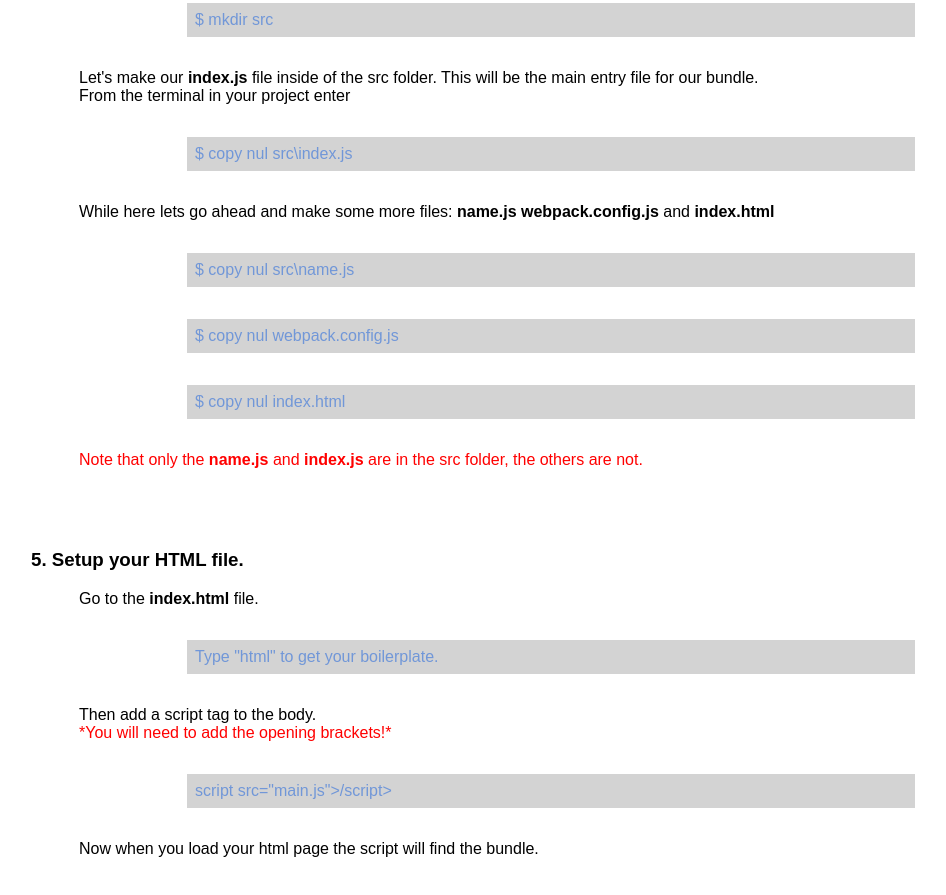
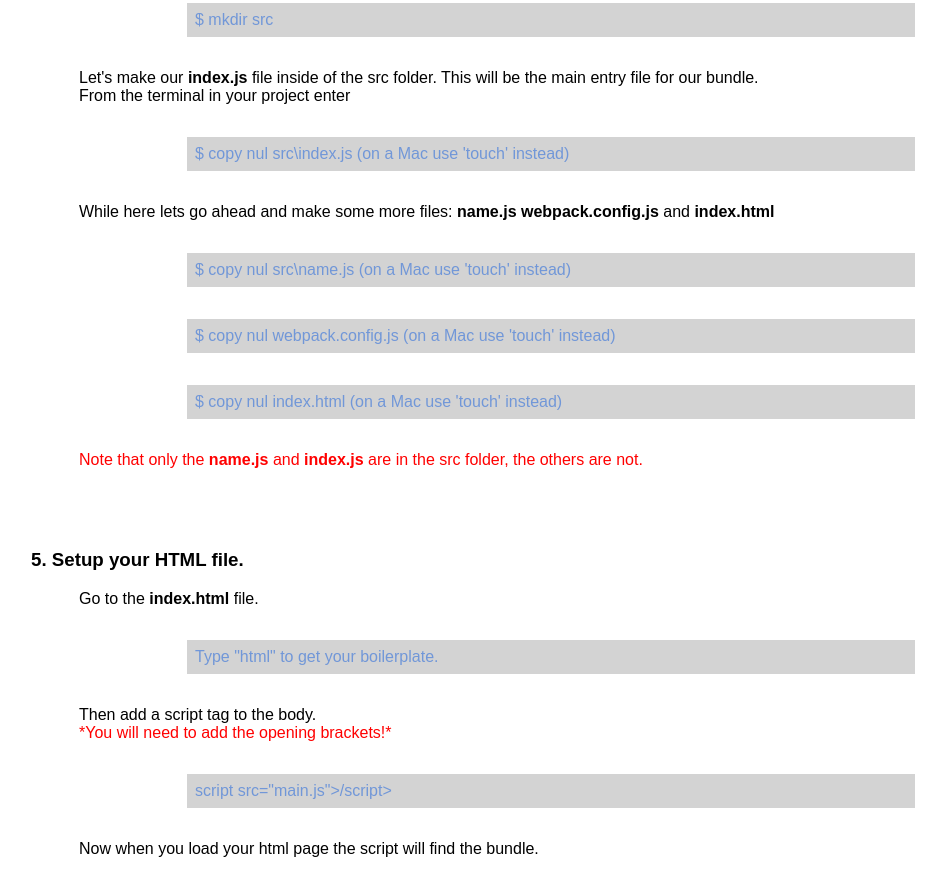
Before and after one commit to derrickbray/my-docs, a website: page public/webpack.html in a window 1280 px wide. Shown: the part 1571-2466 px from the top of the page, without its empty margins (89-1035 px from the left). Drawn offline with nearby package versions, Linux system fonts and the light colour scheme; files that its build step writes are made by us from their sources.

```diff
--- a/public/webpack.html
+++ b/public/webpack.html
@@ -54,11 +54,11 @@
     <div class="instructions">Let's make our <strong>index.js</strong> file inside of the src folder. This will be the main entry file for our bundle.
     </div>
     <div class="instructions">From the terminal in your project enter</div>
-    <div class="command webpack">$ copy nul src\index.js</div>
+    <div class="command webpack">$ copy nul src\index.js (on a Mac use 'touch' instead)</div>
     <div class="instructions">While here lets go ahead and make some more files: <strong>name.js webpack.config.js</strong> and <strong>index.html</strong></div>
-    <div class="command webpack">$ copy nul src\name.js</div>
-    <div class="command webpack">$ copy nul webpack.config.js</div>
-    <div class="command webpack">$ copy nul index.html</div>
+    <div class="command webpack">$ copy nul src\name.js (on a Mac use 'touch' instead)</div>
+    <div class="command webpack">$ copy nul webpack.config.js (on a Mac use 'touch' instead)</div>
+    <div class="command webpack">$ copy nul index.html (on a Mac use 'touch' instead)</div>
     <div class="instructions">
       <div class="red">Note that only the <strong>name.js</strong> and <strong>index.js</strong> are in the src folder, the others are not.</div>
     </div>
```
Also changed, not shown: public/git.html (deleted, +0 -11 lines), public/index.html (+12 -3 lines), public/vue.html (deleted, +0 -11 lines).
